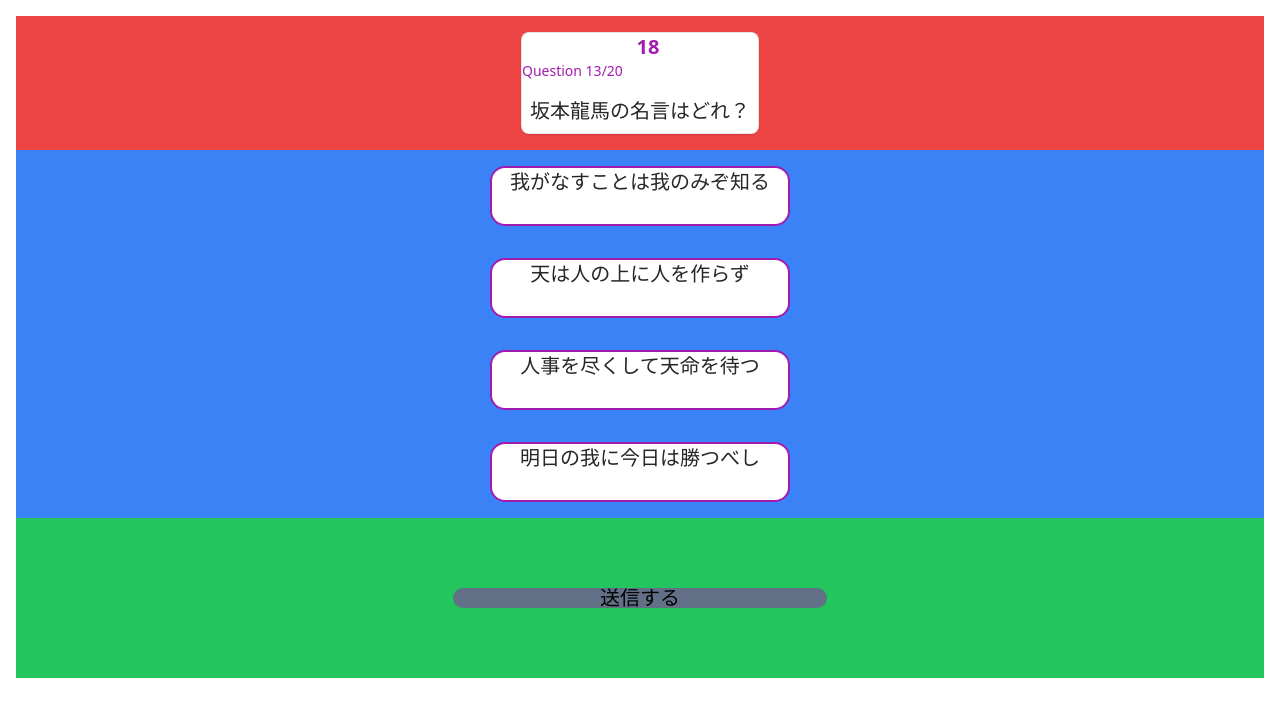
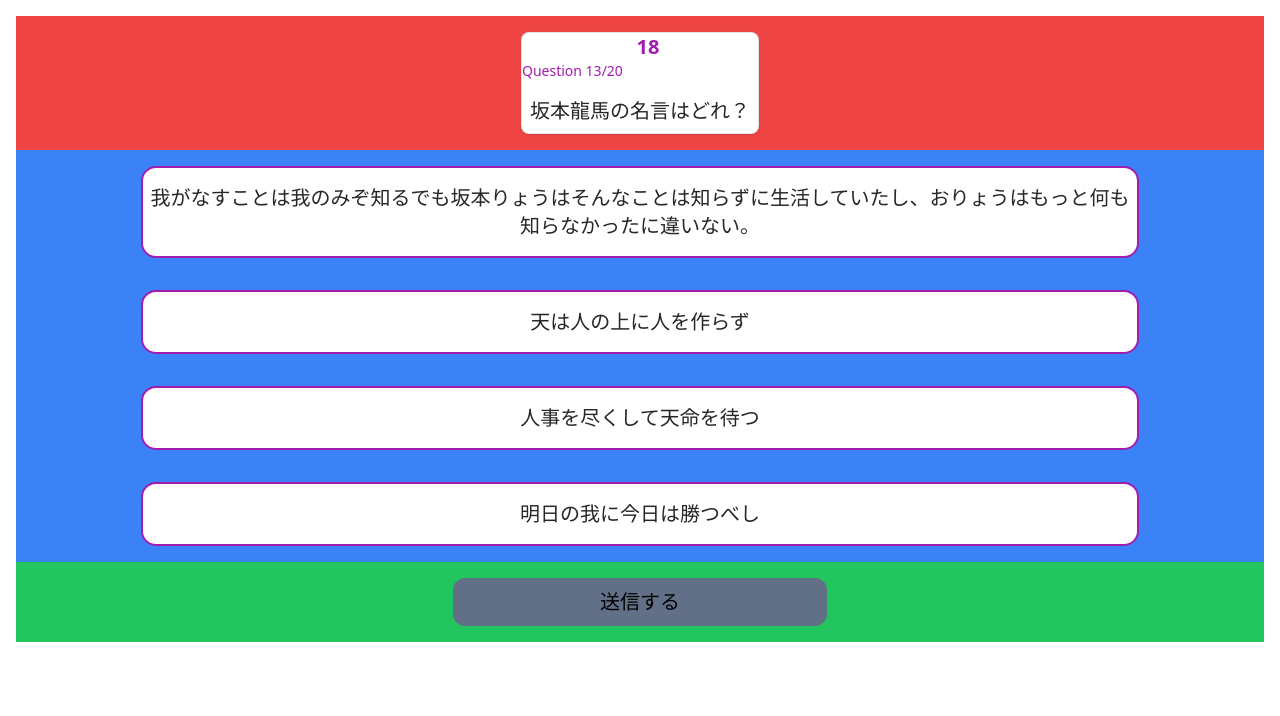
Before and after one commit to yuto33547/react-Quiz, a React (Create React App) app in the folder react-quiz/: page / in a window 1280 px wide. Shown: the top 716 px of the page. Built offline with nearby package versions, Linux system fonts and the light colour scheme; no server answers; the database is empty.

Commit message:
h-[auto]で文字数に合わせて大きさを変えた

```diff
--- a/react-quiz/src/components/Quiz/AnswerOption.tsx
+++ b/react-quiz/src/components/Quiz/AnswerOption.tsx
@@ -2,11 +2,9 @@
 
 function AnswerOption({ text }) {
   return (
-    <div className="AnswerOption">
-      <div className="Rectangle5 w-[300px] h-[60px] bg-white rounded-[15px] border-2 border-fuchsia-700 overflow-hidden mb-4 mt-4">
-        <div className=" text-center text-zinc-800 text-xl font-medium font-['DM Sans']">
-          {text}
-        </div>
+    <div className="Rectangle5 bg-white rounded-[15px] border-2 border-fuchsia-700 overflow-hidden mb-4 mt-4 w-[80%] h-[auto]">
+      <div className="text-center text-zinc-800 text-xl font-medium font-['DM Sans'] mb-4 mt-4">
+        {text}
       </div>
     </div>
   );
--- a/react-quiz/src/components/Quiz/Quiz.tsx
+++ b/react-quiz/src/components/Quiz/Quiz.tsx
@@ -4,17 +4,17 @@
 import { db } from "../../firebase.js";
 
 function Quiz() {
-  useEffect(() => {
-    // ここでFirestoreからデータを取得する処理を実行
-    const getQuestions = async () => {
-      const data = await getDocs(collection(db, "Questions"));
-      console.log(data);
-    };
-    getQuestions();
-  }, []);
+  // useEffect(() => {
+  //   // ここでFirestoreからデータを取得する処理を実行
+  //   const getQuestions = async () => {
+  //     const data = await getDocs(collection(db, "Questions"));
+  //     console.log(data);
+  //   };
+  //   getQuestions();
+  // }, []);
   return (
     <div className="QuizApp min-h-screen p-4 m-auto flex-col">
-      <div className="QuestionContainer  h-50 bg-red-500 flex items-center justify-center">
+      <div className="QuestionContainer  flex-1 bg-red-500 flex items-center justify-center">
         <div className="QuestionBox  bg-white rounded-lg shadow border border-black border-opacity-10 mb-4 mt-4">
           <div className="Group1 flex items-center justify-center">
             <div className="ml-4 text-fuchsia-700 text-xl font-bold font-['DM Sans']">
@@ -24,21 +24,21 @@
           <div className="text-fuchsia-700 text-sm font-medium font-['DM Sans'] mb-2">
             Question 13/20
           </div>
-          <div className="text-center text-zinc-800 text-xl font-medium font-['DM Sans'] p-2">
+          <div className="text-center text-zinc-800 text-xl font-medium font-['DM Sans'] p-2 h-[auto]">
             坂本龍馬の名言はどれ？
           </div>
         </div>
       </div>
 
       <div className="AnswerOptionsContainer flex-1 bg-blue-500 flex items-center justify-center flex-col">
-        <AnswerOption text="我がなすことは我のみぞ知る" />
+        <AnswerOption text="我がなすことは我のみぞ知るでも坂本りょうはそんなことは知らずに生活していたし、おりょうはもっと何も知らなかったに違いない。" />
         <AnswerOption text="天は人の上に人を作らず" />
         <AnswerOption text="人事を尽くして天命を待つ" />
         <AnswerOption text="明日の我に今日は勝つべし" />
       </div>
 
-      <div className="Submit h-40 bg-green-500 flex justify-center items-center">
-        <div className="Button p-2.5 bg-fuchsia-700 bg-opacity-50 rounded-xl justify-center items-center gap-2.5 inline-flex w-[30%] h-[10%] ">
+      <div className="Submit flex-1 bg-green-500 flex justify-center items-center">
+        <div className="Button p-2.5 bg-fuchsia-700 bg-opacity-50 rounded-xl justify-center items-center gap-2.5 inline-flex w-[30%] h-[10%] mb-4 mt-4">
           <div className="text-center text-black text-xl font-medium font-['DM Sans']">
             送信する
           </div>
```
